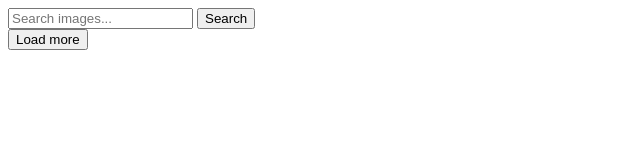
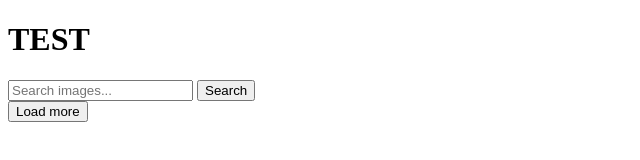
Before and after one commit to devisd/goit-js-hw-11, a plain HTML site: page index.html in a window 1280 px wide. Shown: the whole page, without its empty margins (0-640 px from the left). Drawn offline with Linux system fonts and the light colour scheme.

Commit message:
Deploying to gh-pages from @ devisd/goit-js-hw-11@aba9a046af73c2c2d82c24075890ee7c80d433e2 🚀

```diff
--- a/index.html
+++ b/index.html
@@ -1 +1 @@
-<!DOCTYPE html><html lang="en"><head><meta charset="UTF-8"><meta http-equiv="X-UA-Compatible" content="IE=edge"><meta name="viewport" content="width=device-width, initial-scale=1.0"><title>Photo-Search</title><link rel="stylesheet" href="/goit-js-hw-11/js.2d72b34c.css"></head><body>  <form class="search-form" id="search-form"> <input type="text" name="searchQuery" autocomplete="off" placeholder="Search images..."> <button type="submit">Search</button> </form> <div class="gallery">  </div>    <button type="button" class="load-more">Load more</button> <script src="/goit-js-hw-11/js.4465e9bc.js"></script> </body></html>
+<!DOCTYPE html><html lang="en"><head><meta charset="UTF-8"><meta http-equiv="X-UA-Compatible" content="IE=edge"><meta name="viewport" content="width=device-width, initial-scale=1.0"><title>Photo-Search</title><link rel="stylesheet" href="/goit-js-hw-11/js.2d72b34c.css"></head><body> <h1>TEST</h1>  <form class="search-form" id="search-form"> <input type="text" name="searchQuery" autocomplete="off" placeholder="Search images..."> <button type="submit">Search</button> </form> <div class="gallery">  </div>    <button type="button" class="load-more">Load more</button> <script src="/goit-js-hw-11/js.4465e9bc.js"></script> </body></html>
```
